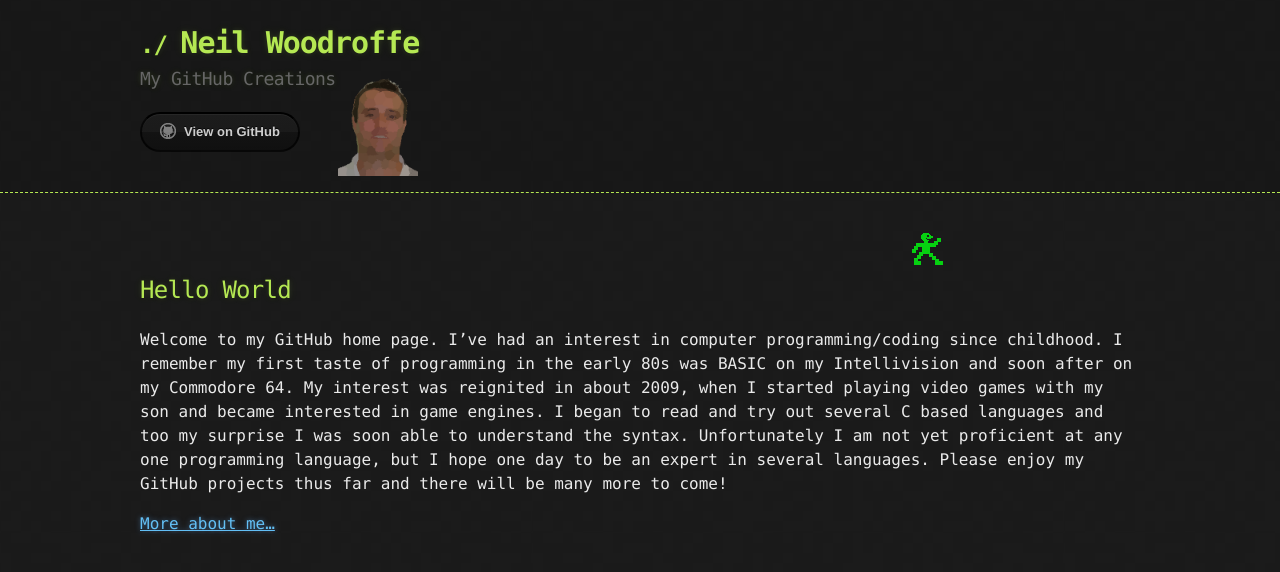
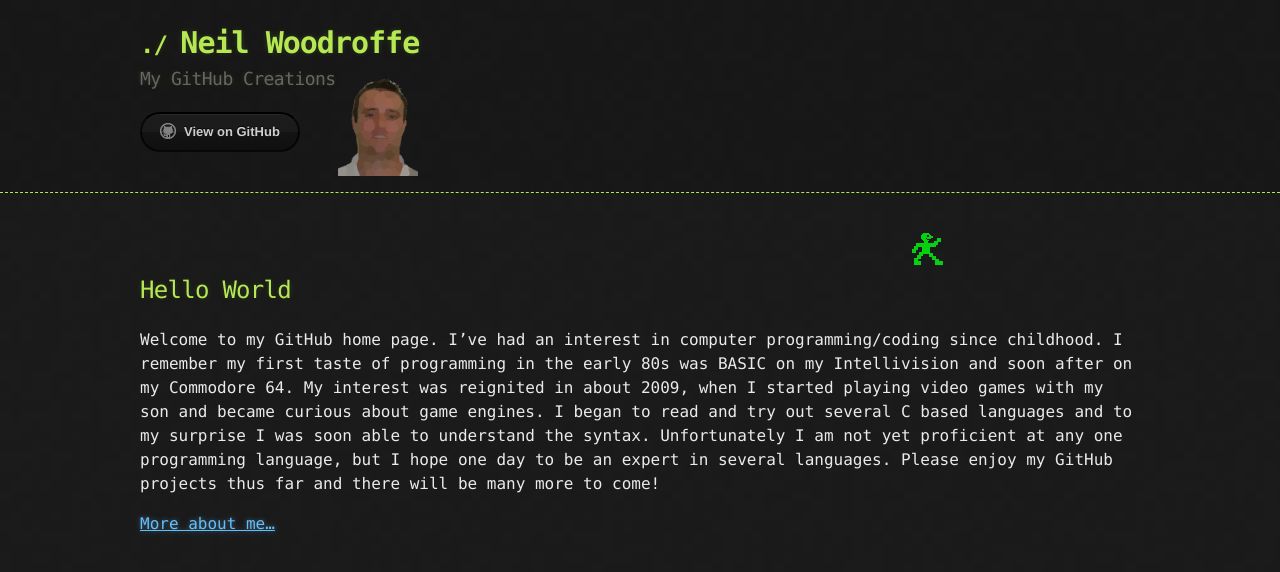
Before and after one commit to neilwoodroffe/neil-jekyll, a Jekyll site: the page built from index.md, in a window 1280 px wide. Shown: the top 572 px of the page. Built offline with Jekyll 4.4.1, drawn with Linux system fonts in a browser that asks for light colours.

Commit message:
second commit

```diff
--- a/index.md
+++ b/index.md
@@ -7,6 +7,6 @@ layout: default
 </div>
 ## Hello World
 
-Welcome to my GitHub home page. I've had an interest in computer programming/coding since childhood. I remember my first taste of programming in the early 80s was BASIC on my Intellivision and soon after on my Commodore 64. My interest was reignited in about 2009, when I started playing video games with my son and became interested in game engines. I began to read and try out several C based languages and too my surprise I was soon able to understand the syntax. Unfortunately I am not yet proficient at any one programming language, but I hope one day to be an expert in several languages. Please enjoy my GitHub projects thus far and there will be many more to come!
+Welcome to my GitHub home page. I've had an interest in computer programming/coding since childhood. I remember my first taste of programming in the early 80s was BASIC on my Intellivision and soon after on my Commodore 64. My interest was reignited in about 2009, when I started playing video games with my son and became curious about game engines. I began to read and try out several C based languages and to my surprise I was soon able to understand the syntax. Unfortunately I am not yet proficient at any one programming language, but I hope one day to be an expert in several languages. Please enjoy my GitHub projects thus far and there will be many more to come!
 
 [More about me...](./another-page.html)
```
